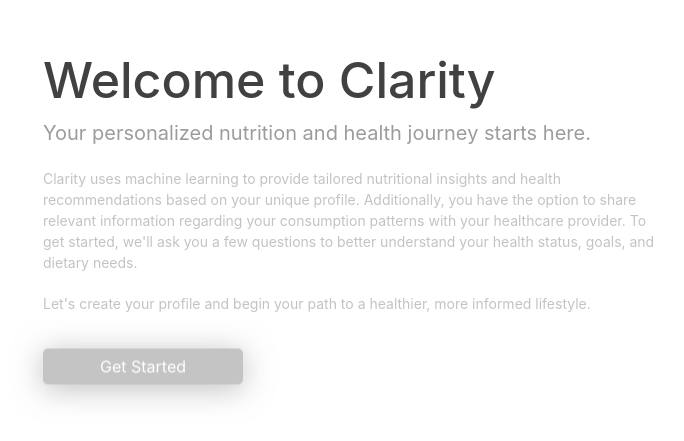
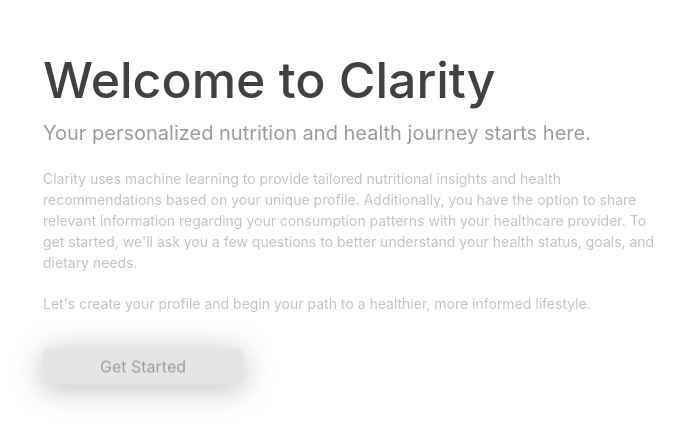
Before and after one commit to MorganBergen/clarity, a React (Create React App) app in the folder client/: page /dashboard in a window 1280 px wide. Shown: the part 183-624 px from the top of the page, without its empty margins (287-971 px from the left). Built offline with nearby package versions, Linux system fonts and the light colour scheme; the HTML template or start-up script is replaced by a standard one; what pocketbase would draw is missing.

Commit message:
change button style

```diff
--- a/client/src/components/Dashboard.css
+++ b/client/src/components/Dashboard.css
@@ -36,7 +36,8 @@
     width: 100%;
     max-width: 200px;
     border-radius: 5px; /* Rounded corners */
-    background: rgba(24, 24, 24, 0.253); /* Semi-transparent background */
+    background: rgba(183, 183, 183, 0.362); /* Semi-transparent background */
+    color: rgb(156, 156, 156);
     box-shadow: 0 4px 30px rgba(126, 126, 126, 0.5); /* Subtle shadow */
     backdrop-filter: blur(10px); /* Blur effect */
     -webkit-backdrop-filter: blur(10px); /* Safari support */
@@ -47,9 +48,13 @@
 }
 
 .dashboard-container .dashboard-content .get-started-button:hover {
-    background: rgba(56, 56, 56, 0.537); /* Slightly less transparent on hover */
+    background: rgba(183, 183, 183, 0.362); /* Semi-transparent background */
+    color: rgb(156, 156, 156);
+    box-shadow: none;
+    backdrop-filter: blur(10px); /* Blur effect */
 }
 
 .dashboard-container .dashboard-content .get-started-button:active {
-    background: rgb(65, 65, 65);
+    background: rgba(174, 174, 174, 0.492); /* Semi-transparent background */
+    color: rgb(156, 156, 156);
 }
```
